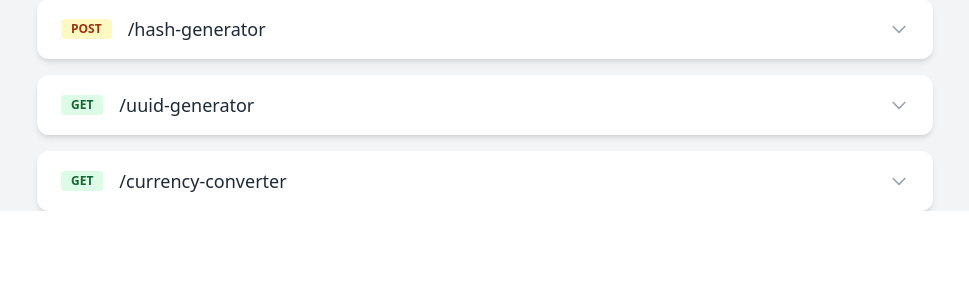
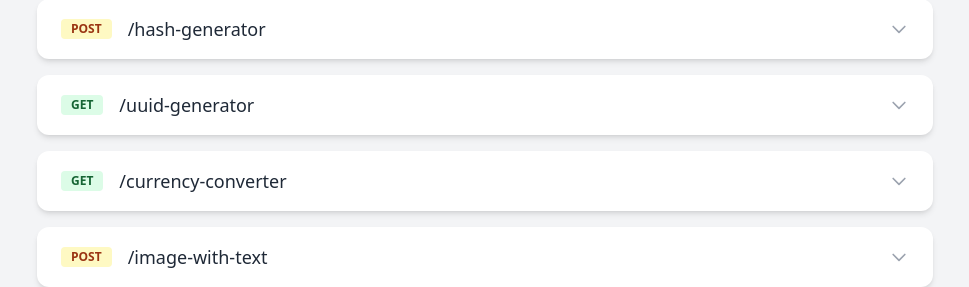
Before and after one commit to loopy5418/api, a Flask app: template api/templates/index.html in a window 1280 px wide. Shown: the part 661-948 px from the top of the page, without its empty margins (155-1124 px from the left). Before the commit the page ends 872 px from the top, so only its background shows below. Run offline with Flask 3, Linux system fonts and the light colour scheme; the template is opened without the code that fills it, so the values that code supplies are empty; some libraries are stand-ins or nearby versions.

Commit message:
Add /image-with-text endpoint

```diff
--- a/api/app.py
+++ b/api/app.py
@@ -11,7 +11,8 @@ import random
 import base64
 import uuid
 import hashlib
-
+import io
+from PIL import Image, ImageDraw, ImageFont
 
 start_time = time.time()
 
@@ -59,6 +60,7 @@ def index():
             "/base64-decrypt": "Decrypts a text with base64",
             "/hash-generator": "Generates a hash for the provided data using the specified algorithm (default: sha256)",
             "/uuid-generator": "Generates a random UUID",
+            "/image-with-text": "Generates an image with text overlay (requires POST data)",
             "/currency-converter": "Converts an amount from one currency to another (requires query params)",
         },
         "support": {
@@ -259,3 +261,58 @@ def currency_converter():
 def support_redirect():
     discord_invite = os.environ.get("DISCORD_INVITE", "#")
     return redirect(discord_invite)
+
+@app.route("/image-with-text", methods=["POST"])
+def image_with_text():
+    data = request.json
+    image_url = data.get("image_url")
+    text = data.get("text")
+    position = data.get("position", (10, 10))  # Default position (x, y) or string
+    color = data.get("color", "#FFFFFF")      # Default color: white
+    font_size = data.get("font_size", 32)      # Default font size
+
+    if not image_url or not text:
+        return jsonify({"error": "'image_url' and 'text' are required fields.", "success": False}), 400
+
+    try:
+        # Download the image
+        response = requests.get(image_url)
+        image = Image.open(io.BytesIO(response.content)).convert("RGBA")
+        draw = ImageDraw.Draw(image)
+        try:
+            font = ImageFont.truetype("arial.ttf", font_size)
+        except Exception:
+            font = ImageFont.load_default()
+
+        # Calculate position
+        width, height = image.size
+        text_width, text_height = draw.textsize(text, font=font)
+        if isinstance(position, str):
+            pos = position.lower().strip()
+            if pos == "top":
+                position = ((width - text_width) // 2, 10)
+            elif pos == "center":
+                position = ((width - text_width) // 2, (height - text_height) // 2)
+            elif pos == "bottom":
+                position = ((width - text_width) // 2, height - text_height - 10)
+            else:
+                # Try to parse as tuple
+                try:
+                    position = tuple(map(int, pos.strip("() ").split(",")))
+                except Exception:
+                    position = (10, 10)
+        elif isinstance(position, (list, tuple)) and len(position) == 2:
+            position = tuple(position)
+        else:
+            position = (10, 10)
+
+        # Draw the text
+        draw.text(position, text, fill=color, font=font)
+
+        # Save to bytes
+        img_bytes = io.BytesIO()
+        image.save(img_bytes, format="PNG")
+        img_bytes.seek(0)
+        return Response(img_bytes, mimetype="image/png")
+    except Exception as e:
+        return jsonify({"error": f"Failed to process image: {str(e)}", "success": False}), 500
--- a/api/templates/index.html
+++ b/api/templates/index.html
@@ -287,6 +287,37 @@
         </div>
       </div>
 
+      <!-- POST /image-with-text -->
+      <div class="bg-white dark:bg-gray-800 rounded-xl shadow-md overflow-hidden">
+        <div class="flex items-center justify-between px-6 py-4 cursor-pointer hover:bg-gray-50 dark:hover:bg-gray-700" onclick="toggleDetails('endpoint-image-with-text')">
+          <span class="bg-yellow-100 text-orange-800 text-xs font-semibold mr-2 px-2.5 py-0.5 rounded">POST</span>
+          <span class="flex-1 ml-2 text-lg">/image-with-text</span>
+          <svg xmlns="http://www.w3.org/2000/svg" class="w-5 h-5 text-gray-400" fill="none" viewBox="0 0 24 24" stroke="currentColor">
+            <path stroke-linecap="round" stroke-linejoin="round" stroke-width="2" d="M19 9l-7 7-7-7" />
+          </svg>
+        </div>
+        <div id="endpoint-image-with-text" class="px-6 py-4 hidden border-t dark:border-gray-700">
+          <h3 class="font-semibold">Request Body</h3>
+          <pre class="language-json rounded bg-gray-900 p-4 text-sm"><code>{
+  "image_url": "https://example.com/image.png",
+  "text": "Hello World!",
+  "position": "center", // or "top", "bottom", or [x, y] or "(x, y)"
+  "color": "#FF0000",
+  "font_size": 32
+}</code></pre>
+          <h3 class="font-semibold">Position Options</h3>
+          <ul class="list-disc pl-6 text-sm mb-4">
+            <li><strong>"top"</strong>: Centered at the top of the image</li>
+            <li><strong>"center"</strong>: Centered in the middle of the image</li>
+            <li><strong>"bottom"</strong>: Centered at the bottom of the image</li>
+            <li><strong>[x, y]</strong>: Custom pixel coordinates as an array (e.g., [50, 100])</li>
+            <li><strong>"(x, y)"</strong>: Custom pixel coordinates as a string (e.g., "(50, 100)")</li>
+          </ul>
+          <h3 class="font-semibold">Response</h3>
+          <p class="text-sm text-gray-500 dark:text-gray-400">Returns a PNG image with the specified text drawn on it.</p>
+        </div>
+      </div>
+
   </main>
 </body>
 </html>
--- a/requirements/common.txt
+++ b/requirements/common.txt
@@ -2,3 +2,4 @@ flask
 gunicorn
 psutil
 requests
+Pillow
```
